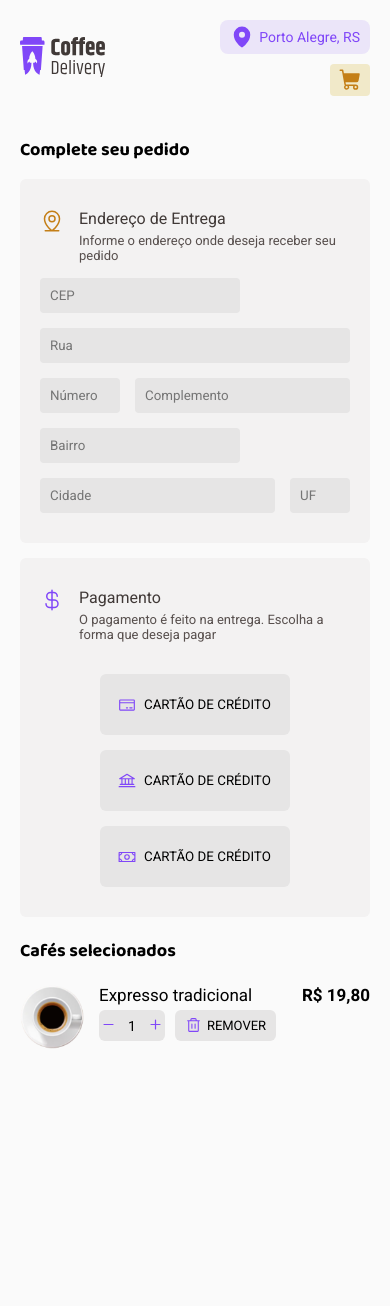
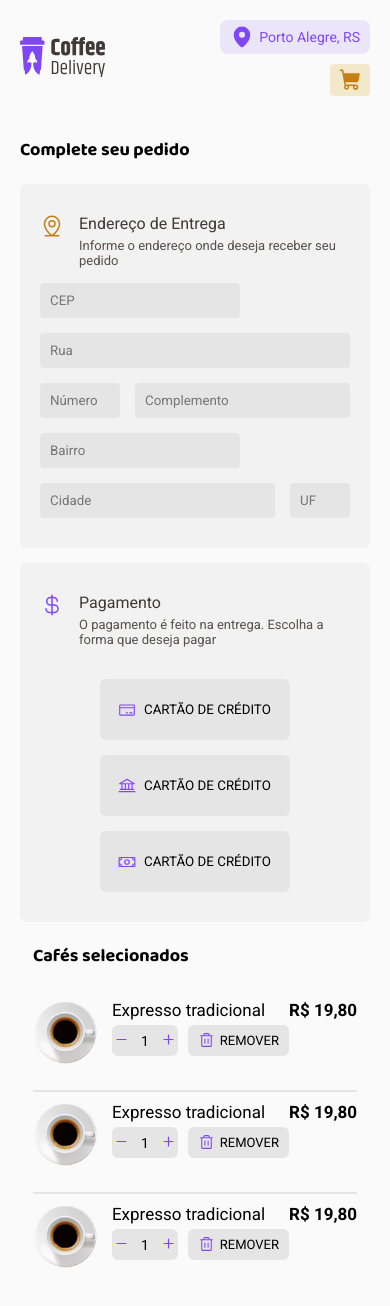
Before and after one commit to rodrigo-noschang/coffee-delivery, a React (Vite) app: page /order in a window 390 px wide. Shown: the top 1306 px of the page. Before the commit the page ends 1091 px from the top, so only its background shows below. Built offline with nearby package versions, Linux system fonts and the light colour scheme; the HTML template or start-up script is replaced by a standard one.

Commit message:
Adjusted a few measurements from mobile to desktop

```diff
--- a/src/components/AddressForm/styles.ts
+++ b/src/components/AddressForm/styles.ts
@@ -9,7 +9,7 @@ export const FormContainer = styled.div`
     border-radius: 6px;
 
     padding: 30px 20px;
-    margin-top: 15px;
+    margin-top: 20px;
 `;
 
 export const FormHeader = styled.div`
--- a/src/components/CartCoffee/styles.ts
+++ b/src/components/CartCoffee/styles.ts
@@ -5,6 +5,7 @@ export const CartCoffeeContainer = styled.li`
     border-bottom: 2px solid ${props => props.theme['grey-400']};
     max-width: 370px;
     padding-bottom: 24px;
+    padding-top: 10px;
 
     &:last-of-type {
         border-bottom: none;
--- a/src/components/CartList/index.tsx
+++ b/src/components/CartList/index.tsx
@@ -6,6 +6,8 @@ export function CartList() {
     return (
         <CartListContainer>
             <CartCoffee />
+            <CartCoffee />
+            <CartCoffee />
         </CartListContainer>
     )
 }
--- a/src/pages/Order/index.tsx
+++ b/src/pages/Order/index.tsx
@@ -3,12 +3,14 @@ import { CartList } from "../../components/CartList";
 import { PaymentMethod } from "../../components/PaymentMethod";
 import { ContentWidthLimiter } from "../../components/ContentWidthLimiter";
 
-import { useCartContext } from "../../contexts/Cart";
-
-import { OrderContainer, OrderInfoContainer, OrderLeftSideContainer, OrderRightSideContainer } from "./styles";
+import {
+    OrderContainer,
+    OrderInfoContainer,
+    OrderLeftSideContainer,
+    OrderRightSideContainer
+} from "./styles";
 
 export function Order() {
-    const { coffeeList } = useCartContext();
 
     return (
         <ContentWidthLimiter>
--- a/src/pages/Order/styles.ts
+++ b/src/pages/Order/styles.ts
@@ -3,9 +3,18 @@ import styled from "styled-components";
 export const OrderContainer = styled.div`
     padding: 0 20px 40px;
     margin-top: 20px;
+    display: flex;
+    flex-direction: column;
+    align-items: center;
 
     @media only screen and (min-width: 720px){
         padding: 20px 80px;
+    }
+
+    @media only screen and (min-width: 1250px){
+        flex-direction: row;
+        justify-content: space-between;
+        align-items: flex-start;
     }
 `;
 
@@ -20,6 +29,10 @@ export const OrderRightSideContainer = styled.div`
 
     h2 {
         font-size: 1.8rem;
+    }
+
+    @media only screen and (min-width: 1250px){
+        margin-top: 0;
     }
 `;
 
@@ -37,5 +50,6 @@ export const OrderInfoContainer = styled.div`
         background-color: ${props => props.theme["grey-200"]};
         padding: 20px;
         border-radius: 6px 44px 6px 44px;
+        padding: 44px 48px;
     }
 `;
```
